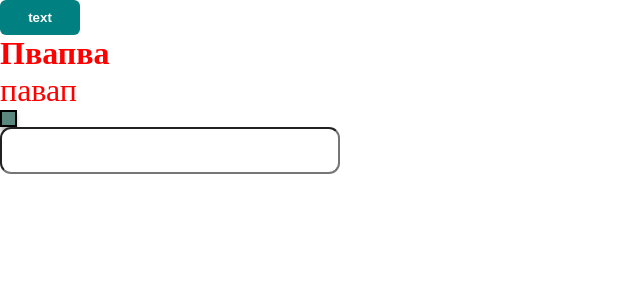
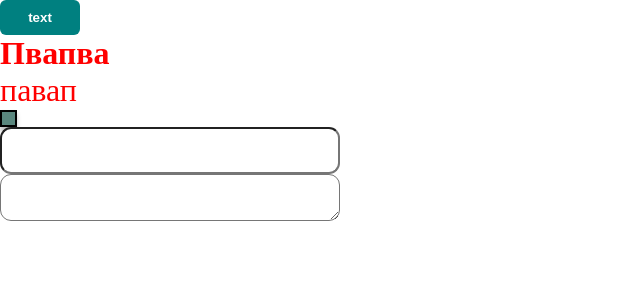
Before and after one commit to etherealelement/todo-app, a React (Create React App) app: page / in a window 1280 px wide. Shown: the top 300 px of the page, without its empty margins (0-640 px from the left). Built offline with nearby package versions, Linux system fonts and the light colour scheme; the HTML template or start-up script is replaced by a standard one.

Commit message:
create textarea ui

```diff
--- a/src/App.tsx
+++ b/src/App.tsx
@@ -2,6 +2,7 @@ import React from "react";
 import { Button } from "./components/ui/button/button";
 import { Checkbox } from "./components/ui/checkbox/checkbox";
 import { Input } from "./components/ui/input/input";
+import { Textarea } from "./components/ui/textarea/textarea";
 import { Title } from "./components/ui/title/title";
 
 function App() {
@@ -12,6 +13,7 @@ function App() {
       <Title weight="regular">павап</Title>
       <Checkbox variant="active" className="checkbox"></Checkbox>
       <Input  className="input" name="input"></Input>
+      <Textarea className="textarea" name="textarea" value="hello"></Textarea>
     </div>
   );
 }
@@ -19,5 +21,5 @@ function App() {
 export default App;
 
 
-// Сделать компоненты: инпут, поле ввода текста (textarea), контекст, хукформ,
+// Сделать компоненты:  поле ввода текста (textarea), контекст, хукформ,
 // Застилизовать все компоненты
--- /dev/null
+++ b/src/components/ui/textarea/textarea.module.css
@@ -0,0 +1,7 @@
+.textarea {
+  width: 340px;
+  height: 47px;
+  background: #ffffff;
+  border-radius: 11px;
+  padding: 15px;
+}
--- /dev/null
+++ b/src/components/ui/textarea/textarea.tsx
@@ -0,0 +1,10 @@
+import { FC } from 'react';
+import { InputTextarea } from './textarea.props';
+import styles from "./textarea.module.css";
+
+
+export const Textarea: FC<InputTextarea> = ({name, placeholder,value, className, ...props}) => {
+	return <div>
+		<textarea placeholder={placeholder} className={styles.textarea}></textarea>
+	</div>;
+};
```
Also changed, not shown: src/components/ui/textarea/textarea.props.ts (added, +8 -0 lines).
